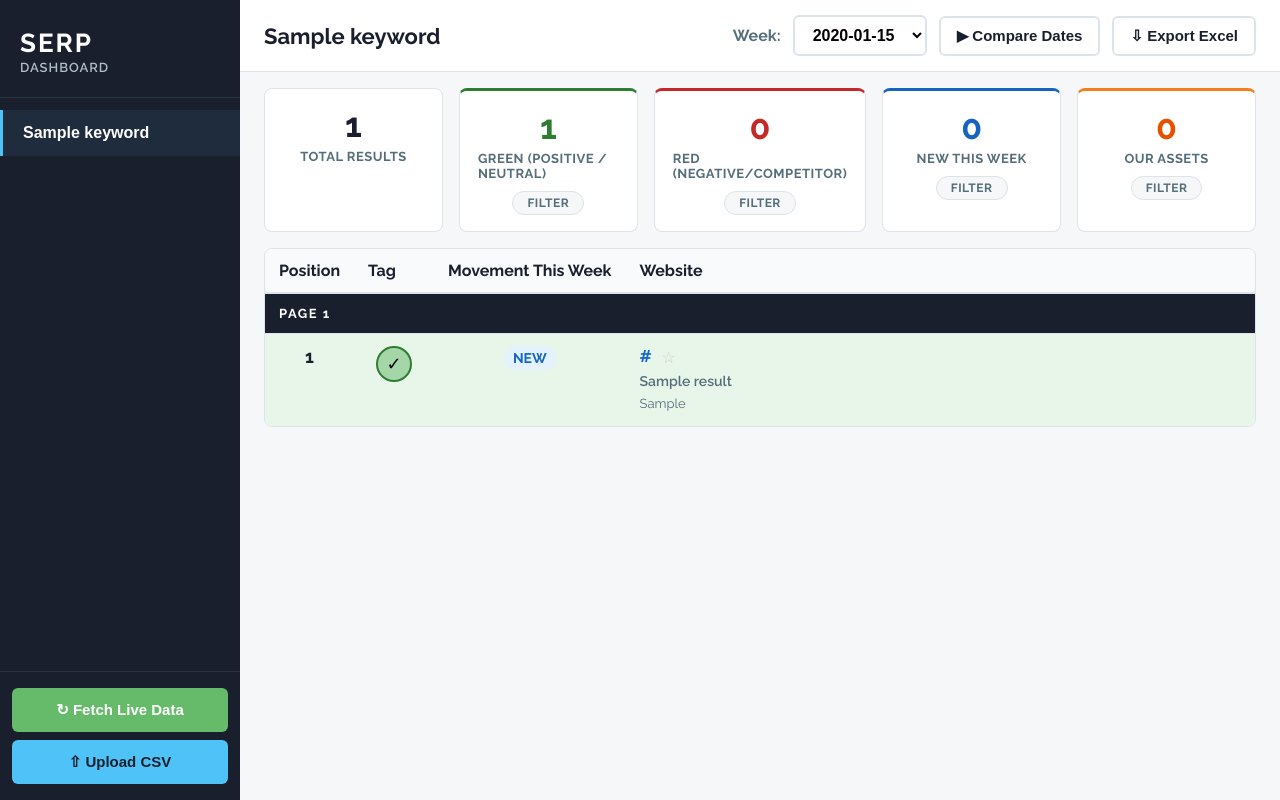
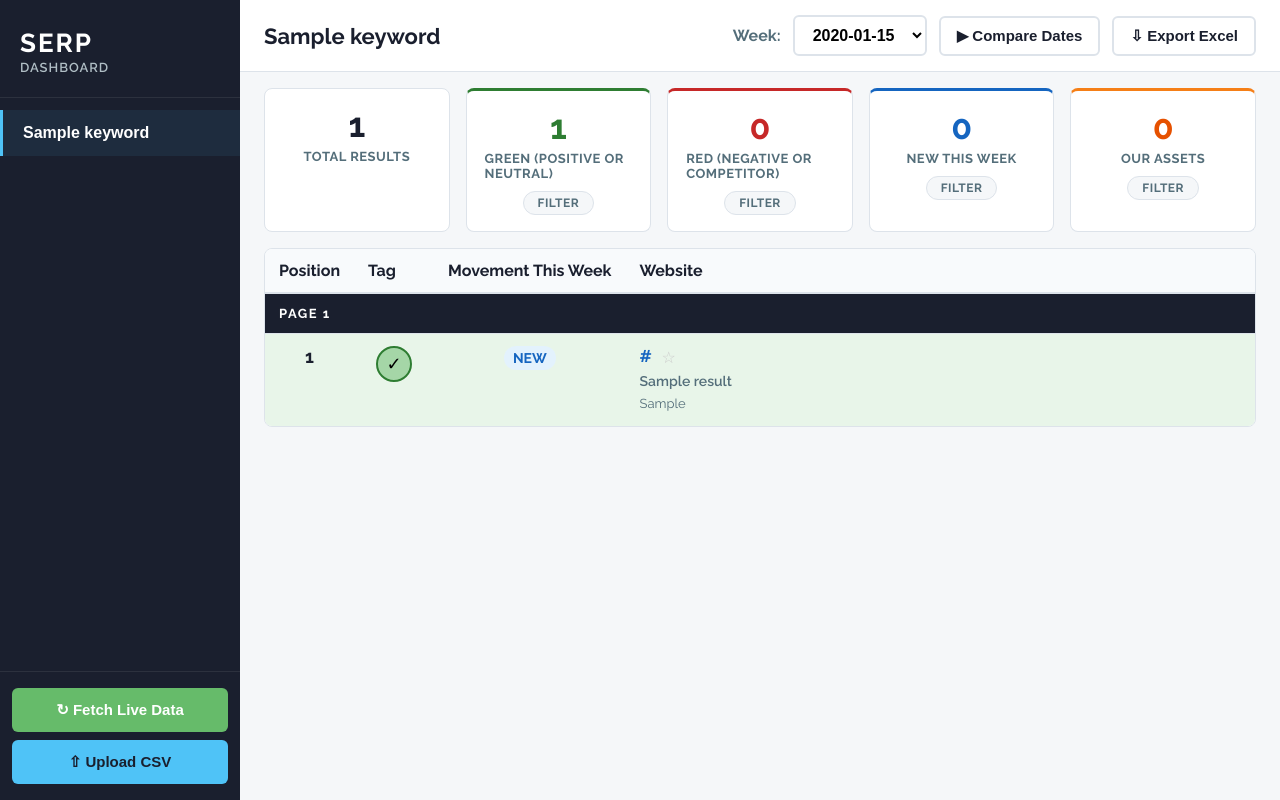
Before and after one commit to sfaldmo/serpsdash, a Flask app: page / in a window 1280 px wide. Run offline with Flask 3, Linux system fonts and the light colour scheme; tables that the repository leaves empty hold one stand-in row (values such as "Sample post"); data that the repository does not hold is empty.

Commit message:
Update stat labels to use 'or' instead of slash
Co-Authored-By: Claude Sonnet 4.6 <noreply@anthropic.com>

```diff
--- a/templates/index.html
+++ b/templates/index.html
@@ -56,12 +56,12 @@
     </div>
     <div class="stat-card positive">
       <span class="stat-val" id="stat-positive">—</span>
-      <span class="stat-label">Green (Positive / Neutral)</span>
+      <span class="stat-label">Green (Positive or Neutral)</span>
       <button class="stat-filter-btn" data-filter="green">Filter</button>
     </div>
     <div class="stat-card negative">
       <span class="stat-val" id="stat-negative">—</span>
-      <span class="stat-label">Red (Negative/Competitor)</span>
+      <span class="stat-label">Red (Negative or Competitor)</span>
       <button class="stat-filter-btn" data-filter="red">Filter</button>
     </div>
     <div class="stat-card new">
```
